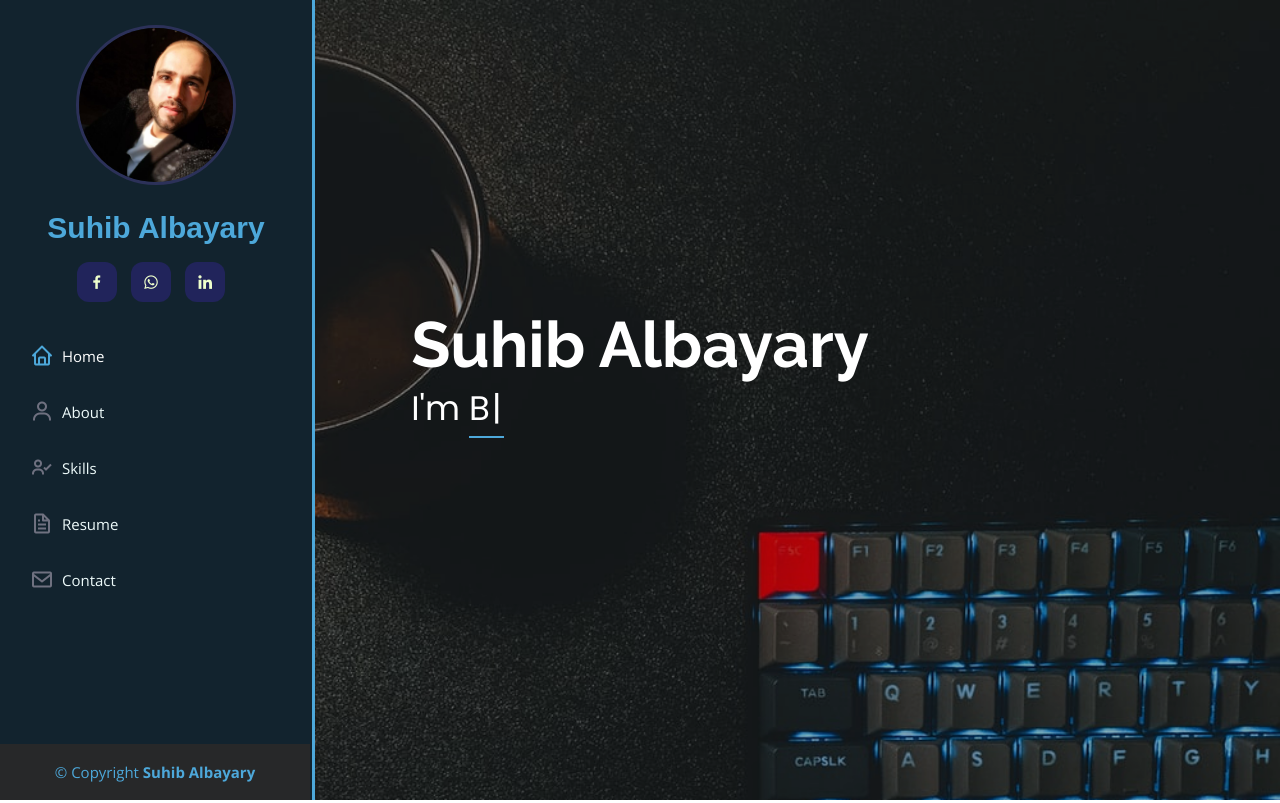
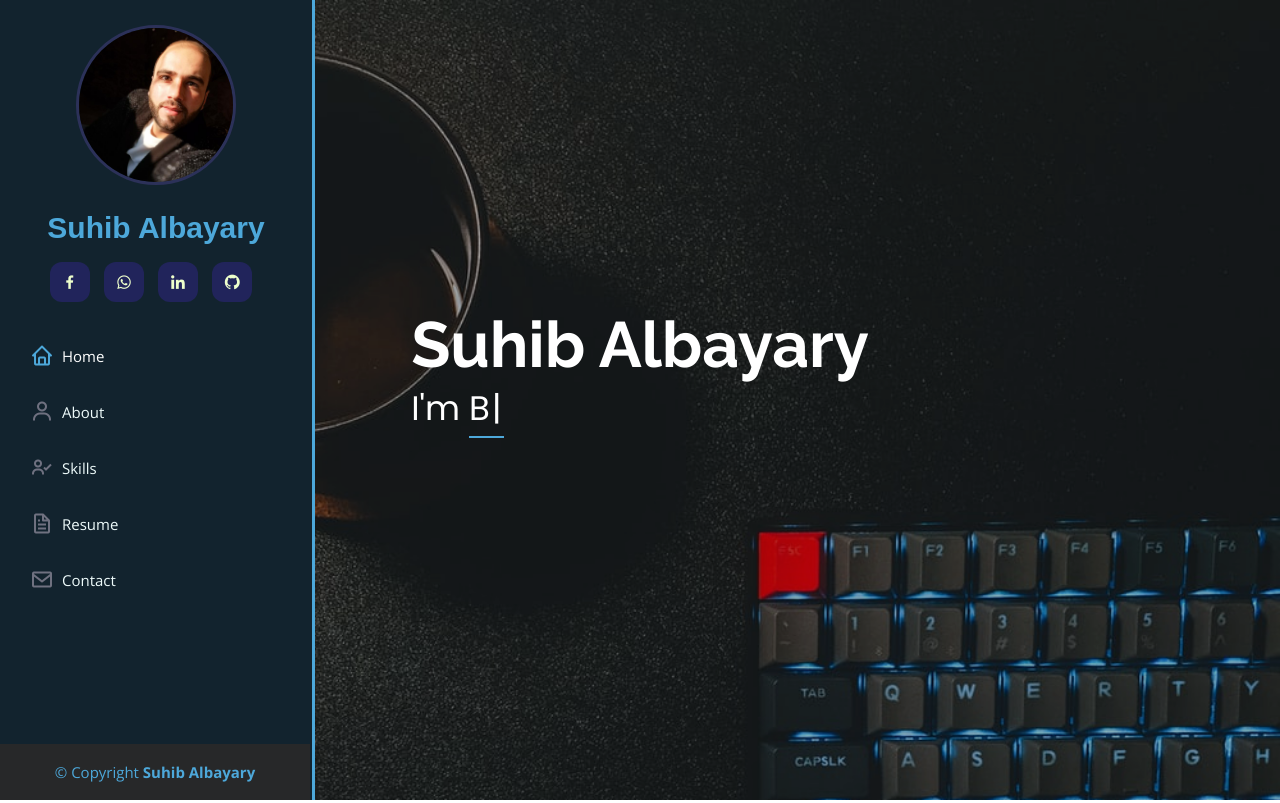
Before and after one commit to sohaib-albyari/Portifolio, a plain HTML site: page index.html in a window 1280 px wide. Shown: the top 803 px of the page. Drawn offline with nearby package versions, Linux system fonts and the light colour scheme; files whose address does not match are found by name.

Commit message:
update cv file and add github

```diff
--- a/index.html
+++ b/index.html
@@ -40,6 +40,7 @@
                     <a href="https://www.facebook.com/abuomaar" class="facebook" target="-blanck"><i class="bx bxl-facebook"></i></a>
                     <a href="https://wa.me/qr/BZEWKU5D2N4AN1" class="whatsapp" target="-blanck"><i class="bx bxl-whatsapp"></i></a>
                     <a href="https://www.linkedin.com/in/sohaib-albyari-767b20168" class="linkedin" target="-blanck"><i class="bx bxl-linkedin"></i></a>
+                    <a href="https://github.com/sohaib-albyari" class="Github" target="-blanck"><i class="bx bxl-github"></i></a>
                 </div>
             </div>
             <!-- navigation menu-->
```
